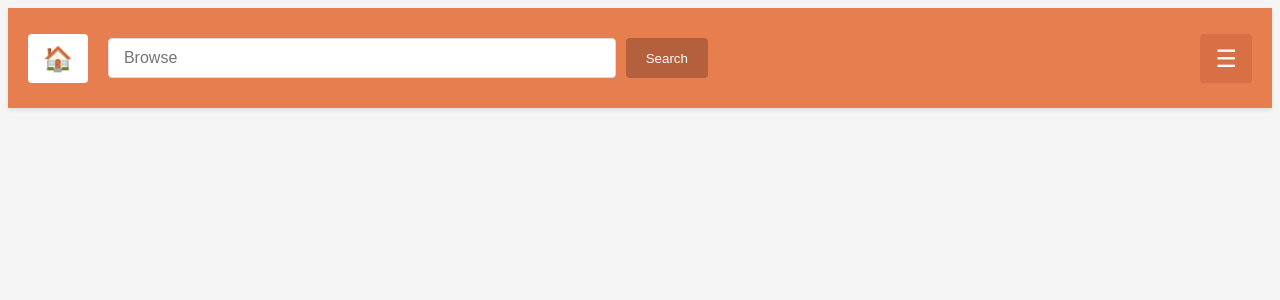
After one commit to Rindian1/guitar-store-v1, a Flask app: template Windsurf-version/templates/shopping_cart.html in a window 1280 px wide. The commit adds this page. Shown: the top 300 px of the page. Run offline with Flask 3, Linux system fonts and the light colour scheme; the template is opened without the code that fills it, so the values that code supplies are empty; data comes from the database, SQL or seed files in the repository.

Commit message:
adding a shopping cart window

```diff
--- a/Windsurf-version/static/style.css
+++ b/Windsurf-version/static/style.css
@@ -162,7 +162,7 @@
 
 .search-button {
     padding: 10px 20px;
-    background-color: #e67e50;
+    background-color: #b5603c;
     color: white;
     border: none;
     border-radius: 4px;
@@ -171,7 +171,7 @@
 }
 
 .search-button:hover {
-    background-color: #d86f45c6;
+    background-color: #a94923c6;
 }
 
 .sort-options {
--- /dev/null
+++ b/Windsurf-version/templates/shopping_cart.html
@@ -0,0 +1,23 @@
+<!DOCTYPE html>
+<html lang="en">
+<head>
+    <meta charset="UTF-8">
+    <meta name="viewport" content="width=device-width, initial-scale=1.0">
+    <title>Document</title>
+    <link rel="stylesheet" href="{{ url_for('static', filename='style.css') }}">
+</head>
+
+<body>
+    <header>
+        <a href="#" class="home-icon">🏠</a>
+        <div class="search-container">
+            <form method="get" action="{{ url_for('search') }}" class="search-form">
+                <input type="text" name="q" class="search-input" placeholder="Browse">
+                <button type="submit" class="search-button">Search</button>
+            </form>
+        </div>
+        <div class="menu-icon">☰</div>
+    </header>
+
+</body>
+</html>
```
Also changed, not shown: Windsurf-version/templates/page-2.html (deleted, +0 -12 lines), Windsurf-version/templates/style.md (renamed from Windsurf-version/templates/style.css).
